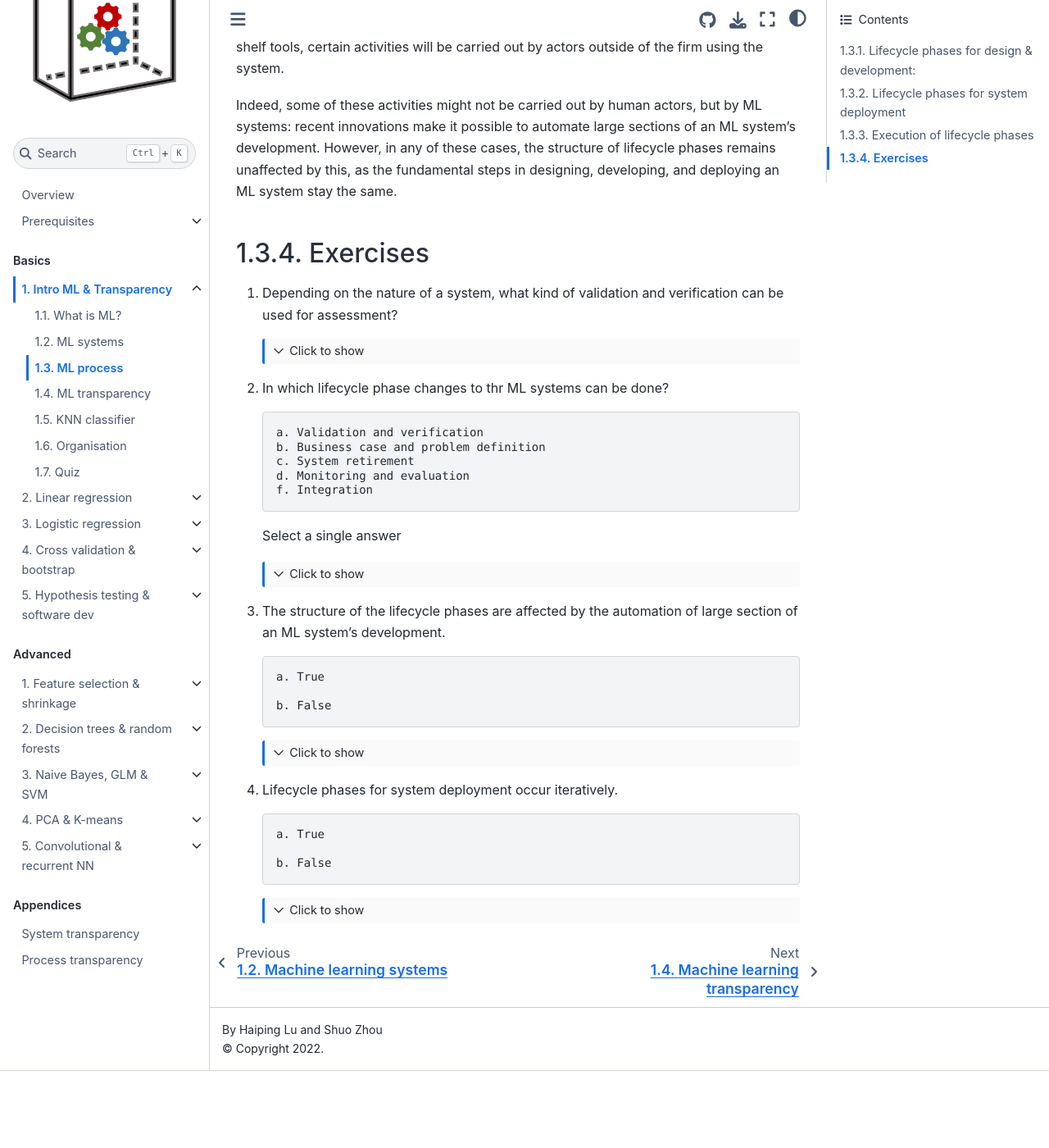
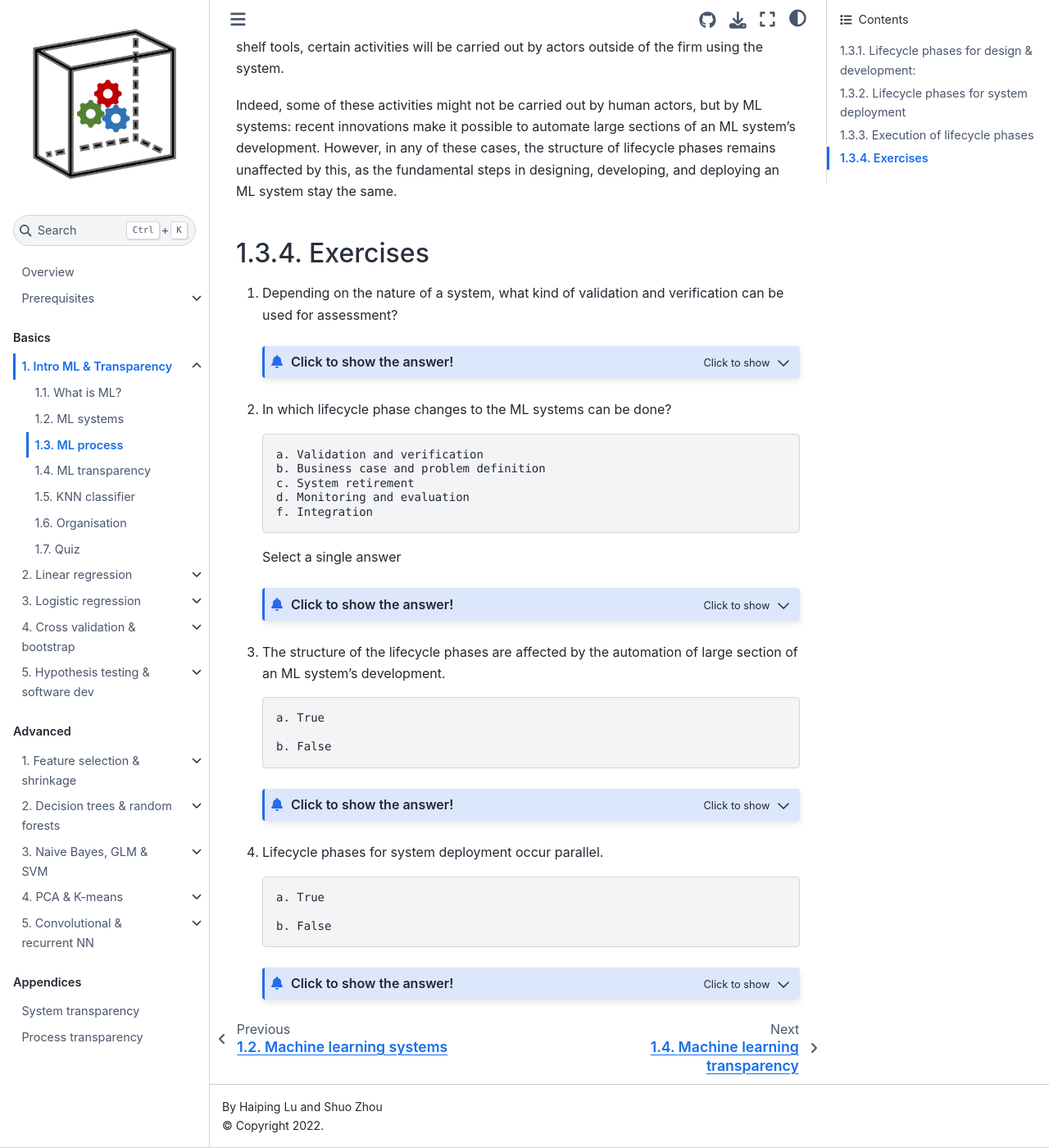
Before and after one commit to pykale/transparentML, a Jupyter Book: the page built from content/01-intro/ml-process.md, in a window 1280 px wide and 1400 px high, scrolled down 1710 px. Shown: the whole window at 82% size. Built offline with Jupyter Book 1.0.4 settings and Sphinx 7.4.7 and the Sphinx Book theme 1.1.4, drawn with Linux system fonts in a browser that asks for light colours; pages that are not in the unit, such as notebooks, are missing from menus; before the commit the page ends 3016 px from its top, so only the background shows below that.

Commit message:
ml-systems and ml-process exercise answers

````diff
--- a/content/01-intro/ml-process.md
+++ b/content/01-intro/ml-process.md
@@ -30,10 +30,11 @@
 ### Exercises
 
 1. Depending on the nature of a system, what kind of validation and verification can be used for assessment?
-    ```{toggle}
-    Answer:
+    ```{admonition} Click to show the answer!
+    :class: dropdown
+    **empirical testing or formal verification**
     ```
-2. In which lifecycle phase changes to thr ML systems can be done?
+2. In which lifecycle phase changes to the ML systems can be done?
 
        a. Validation and verification
        b. Business case and problem definition
@@ -41,8 +42,9 @@
        d. Monitoring and evaluation
        f. Integration
     Select a single answer
-    ```{toggle}
-    Answer:
+    ```{admonition} Click to show the answer!
+    :class: dropdown
+    **c. System retirement**
     ```
 
 3. The structure of the lifecycle phases are affected by the automation of large section of an ML system's development.
@@ -50,14 +52,16 @@
        a. True
 
        b. False
-    ```{toggle}
-    Answer:
+    ```{admonition} Click to show the answer!
+    :class: dropdown
+    **b. False**
     ```
-4. Lifecycle phases for system deployment occur iteratively.
+4. Lifecycle phases for system deployment occur parallel.
 
        a. True
 
        b. False
-    ```{toggle}
-    Answer:
+    ```{admonition} Click to show the answer!
+    :class: dropdown
+    **a. True**
     ```
````
Also changed, not shown: content/01-intro/ml-systems.md (+22 -16 lines), content/01-intro/what-is-ml.md (+9 -6 lines).
